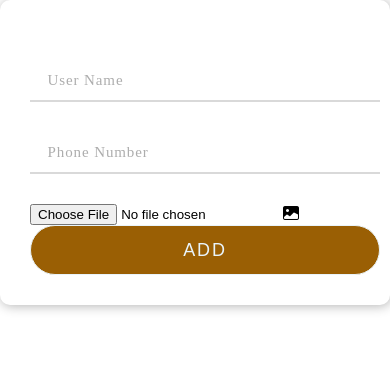
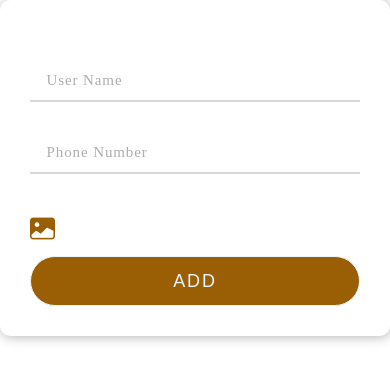
Before and after one commit to MaroufEbrahimi/contact-list, a React (Create React App) app: page / in a window 390 px wide. Shown: the top 380 px of the page. Built offline with nearby package versions, Linux system fonts and the light colour scheme.

Commit message:
style for file handler

```diff
--- a/src/components/AddContact/AddContact.css
+++ b/src/components/AddContact/AddContact.css
@@ -60,6 +60,25 @@
   width: 100%;
 }
 
+.file_handler #input[type="file"] {
+  display: none;
+}
+
+.file_handler .image-upload {
+  float: left;
+  margin: 12px 0;
+}
+
+.file_handler .image-upload i {
+  color: #9a5f04;
+  font-size: 25px;
+  transition: all 0.3s ease-in-out;
+}
+
+.file_handler .image-upload i:hover {
+  color: #c77e0f;
+}
+
 input[type="submit"] {
   width: 100%;
   height: 50px;
@@ -79,3 +98,9 @@ input[type="submit"]:hover {
   border-color: #9a5f04;
   transition: 0.5s;
 }
+
+@media (max-width: 440px) {
+  .login_container form {
+    width: auto;
+  }
+}
```
